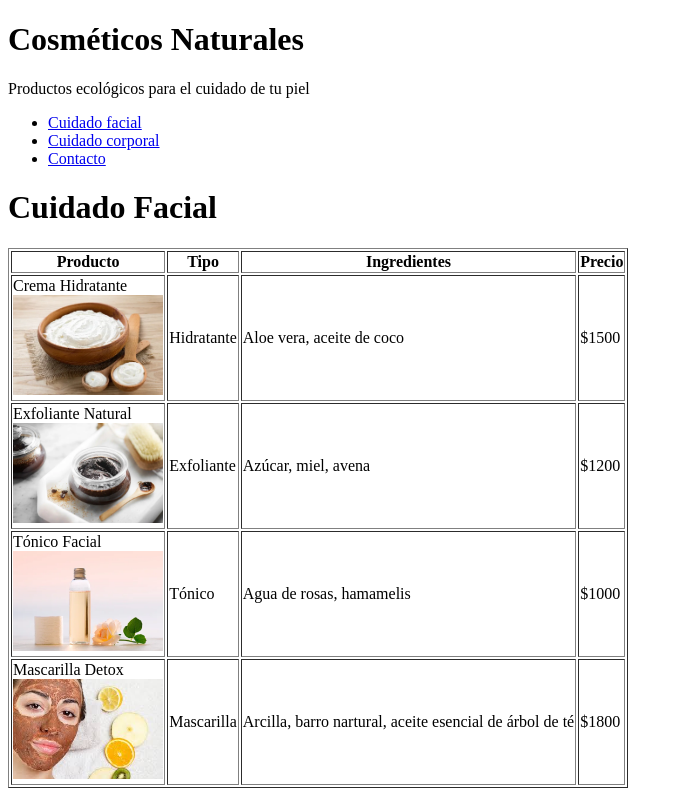
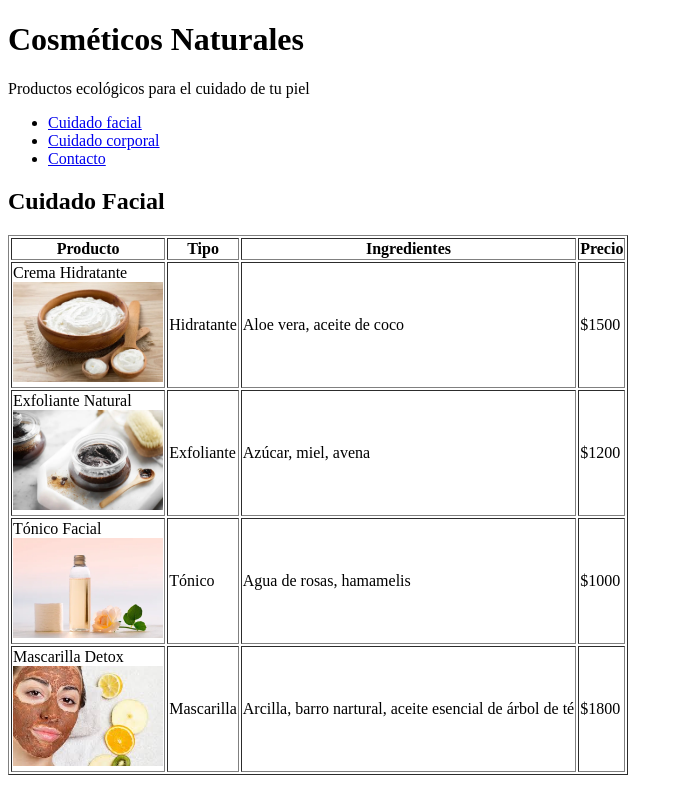
Before and after one commit to Vic-alarcon/Diplomatura-Vitu, a plain HTML site: page pages/cuidado_facial.html in a window 1280 px wide. Shown: the whole page, without its empty margins (0-683 px from the left). Drawn offline with Linux system fonts and the light colour scheme.

Commit message:
Agregar h2

```diff
--- a/pages/cuidado_facial.html
+++ b/pages/cuidado_facial.html
@@ -26,7 +26,7 @@
 
     <main>
       <!-- ⚠️ Solo puede haber un h1 por pagina ⚠️-->
-      <h1>Cuidado Facial</h1>
+      <h2>Cuidado Facial</h2>
       <table border="1">
         <thead>
           <tr>
```
